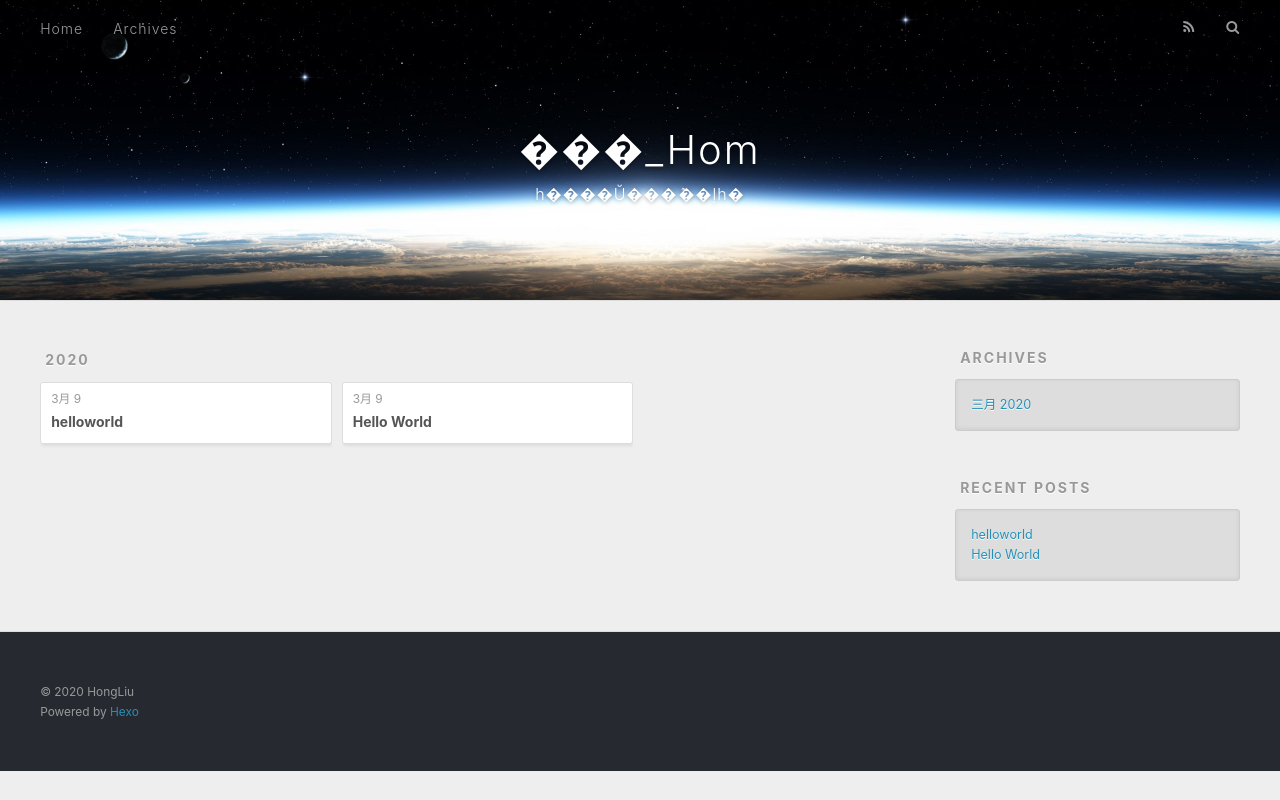
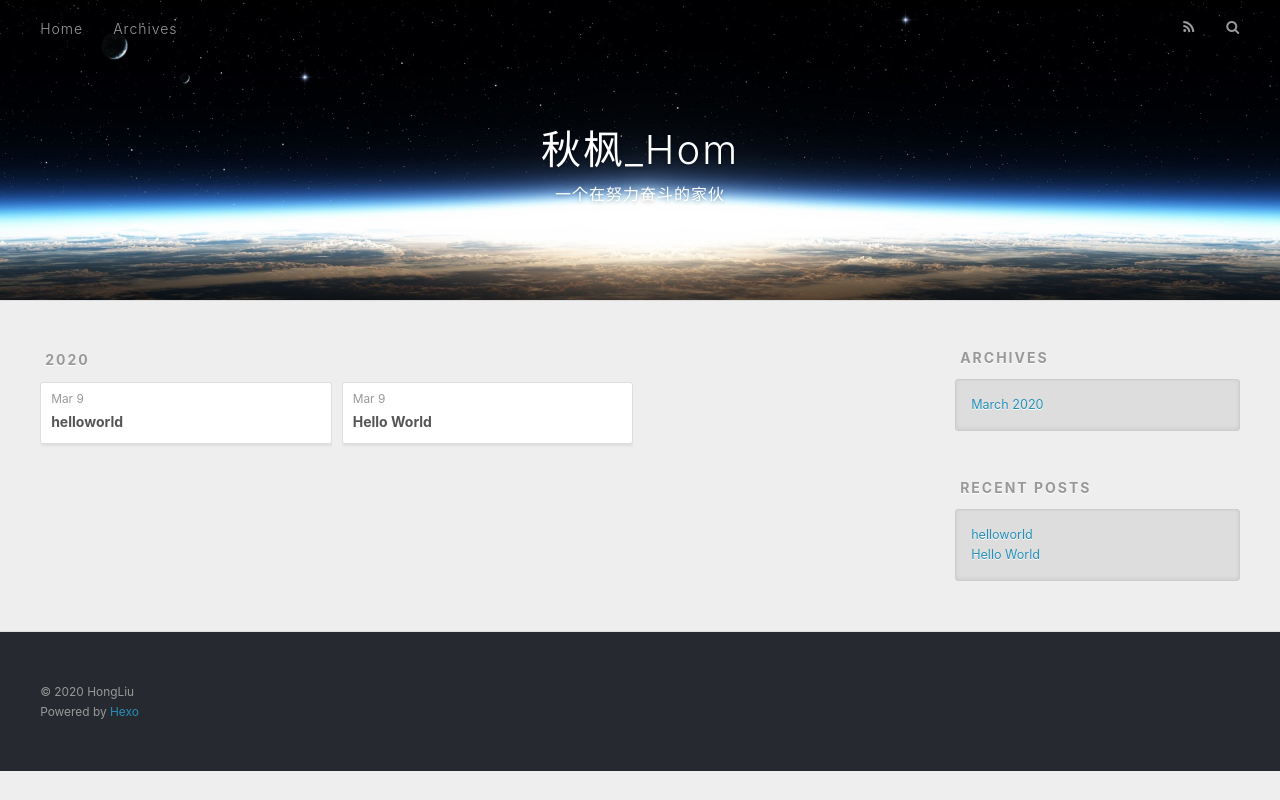
Before and after one commit to hom113/hom113.github.io, a plain HTML site: page archives/2020/03/index.html in a window 1280 px wide. Drawn offline with nearby package versions, Linux system fonts and the light colour scheme.

Commit message:
Site updated: 2020-03-09 21:25:03

```diff
--- a/archives/2020/03/index.html
+++ b/archives/2020/03/index.html
@@ -5,20 +5,20 @@
 
 
 
-  <title>Archives: 2020/3 | ���_Hom</title>
+  <title>Archives: 2020/3 | 秋枫_Hom</title>
   <meta name="viewport" content="width=device-width, initial-scale=1, maximum-scale=1">
   <meta name="description" content="I Love it!">
 <meta property="og:type" content="website">
-<meta property="og:title" content="���_Hom">
+<meta property="og:title" content="秋枫_Hom">
 <meta property="og:url" content="http://liuhong.com/archives/2020/03/index.html">
-<meta property="og:site_name" content="���_Hom">
+<meta property="og:site_name" content="秋枫_Hom">
 <meta property="og:description" content="I Love it!">
-<meta property="og:locale" content="zh_TW">
+<meta property="og:locale" content="zh">
 <meta property="article:author" content="HongLiu">
 <meta property="article:tag" content="program">
 <meta name="twitter:card" content="summary">
 
-    <link rel="alternate" href="/atom.xml" title="���_Hom" type="application/atom+xml">
+    <link rel="alternate" href="/atom.xml" title="秋枫_Hom" type="application/atom+xml">
 
 
     <link rel="icon" href="/favicon.png">
@@ -39,11 +39,11 @@
   <div id="header-outer" class="outer">
     <div id="header-title" class="inner">
       <h1 id="logo-wrap">
-        <a href="/" id="logo">���_Hom</a>
+        <a href="/" id="logo">秋枫_Hom</a>
       </h1>
 
         <h2 id="subtitle-wrap">
-          <a href="/" id="subtitle">һ����Ŭ���ܶ��ļһ�</a>
+          <a href="/" id="subtitle">一个在努力奋斗的家伙</a>
         </h2>
 
     </div>
@@ -86,7 +86,7 @@
   <div class="archive-article-inner">
     <header class="archive-article-header">
       <a href="/2020/03/09/helloworld/" class="archive-article-date">
-  <time datetime="2020-03-09T12:16:49.000Z" itemprop="datePublished">3月 9</time>
+  <time datetime="2020-03-09T12:16:49.000Z" itemprop="datePublished">Mar 9</time>
 </a>
 
 
@@ -105,7 +105,7 @@
   <div class="archive-article-inner">
     <header class="archive-article-header">
       <a href="/2020/03/09/hello-world/" class="archive-article-date">
-  <time datetime="2020-03-09T00:22:28.172Z" itemprop="datePublished">3月 9</time>
+  <time datetime="2020-03-09T00:22:28.172Z" itemprop="datePublished">Mar 9</time>
 </a>
 
 
@@ -139,7 +139,7 @@
   <div class="widget-wrap">
     <h3 class="widget-title">Archives</h3>
     <div class="widget">
-      <ul class="archive-list"><li class="archive-list-item"><a class="archive-list-link" href="/archives/2020/03/">三月 2020</a></li></ul>
+      <ul class="archive-list"><li class="archive-list-item"><a class="archive-list-link" href="/archives/2020/03/">March 2020</a></li></ul>
     </div>
   </div>
 
```
Also changed, not shown: 2020/03/09/hello-world/index.html (+7 -7 lines), 2020/03/09/helloworld/index.html (+7 -7 lines), archives/2020/index.html (+10 -10 lines), archives/index.html (+10 -10 lines), index.html (+8 -8 lines).
